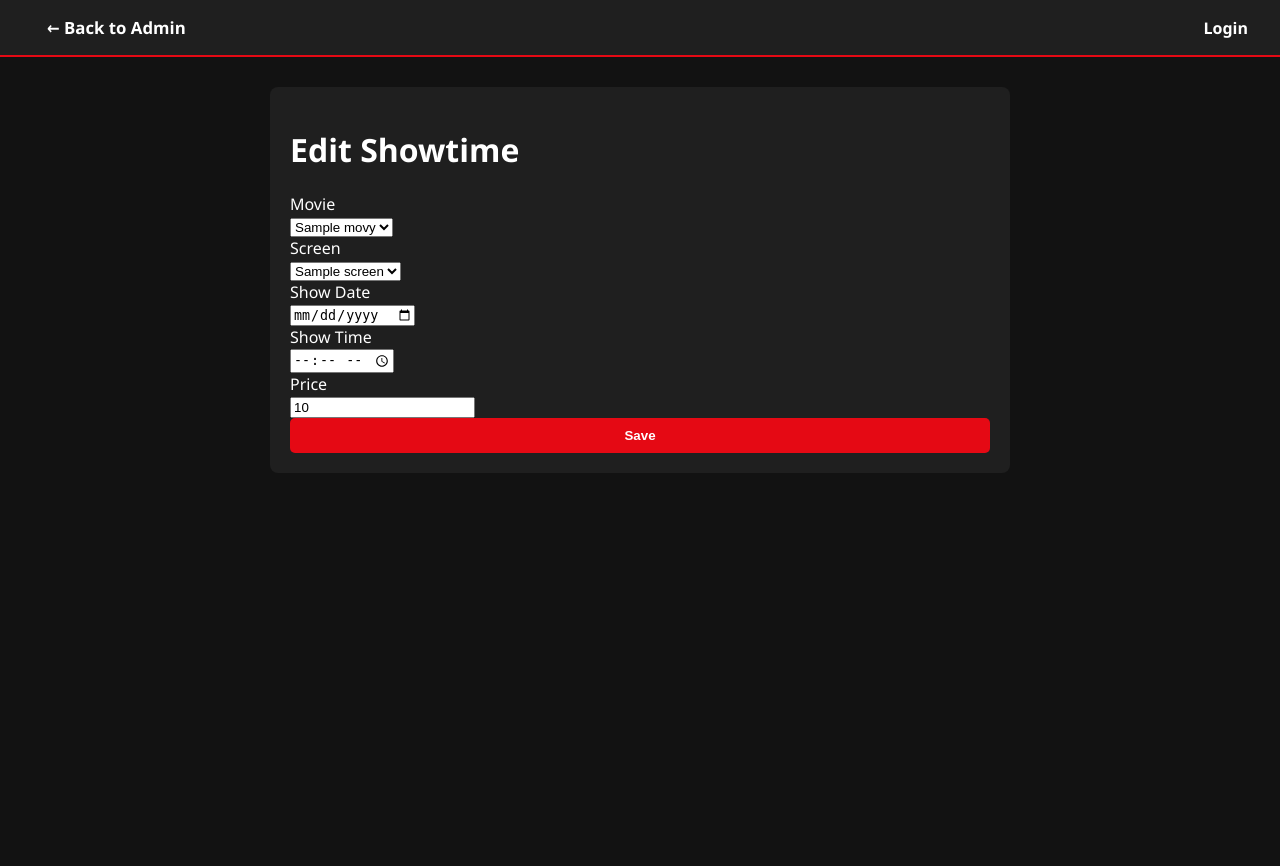
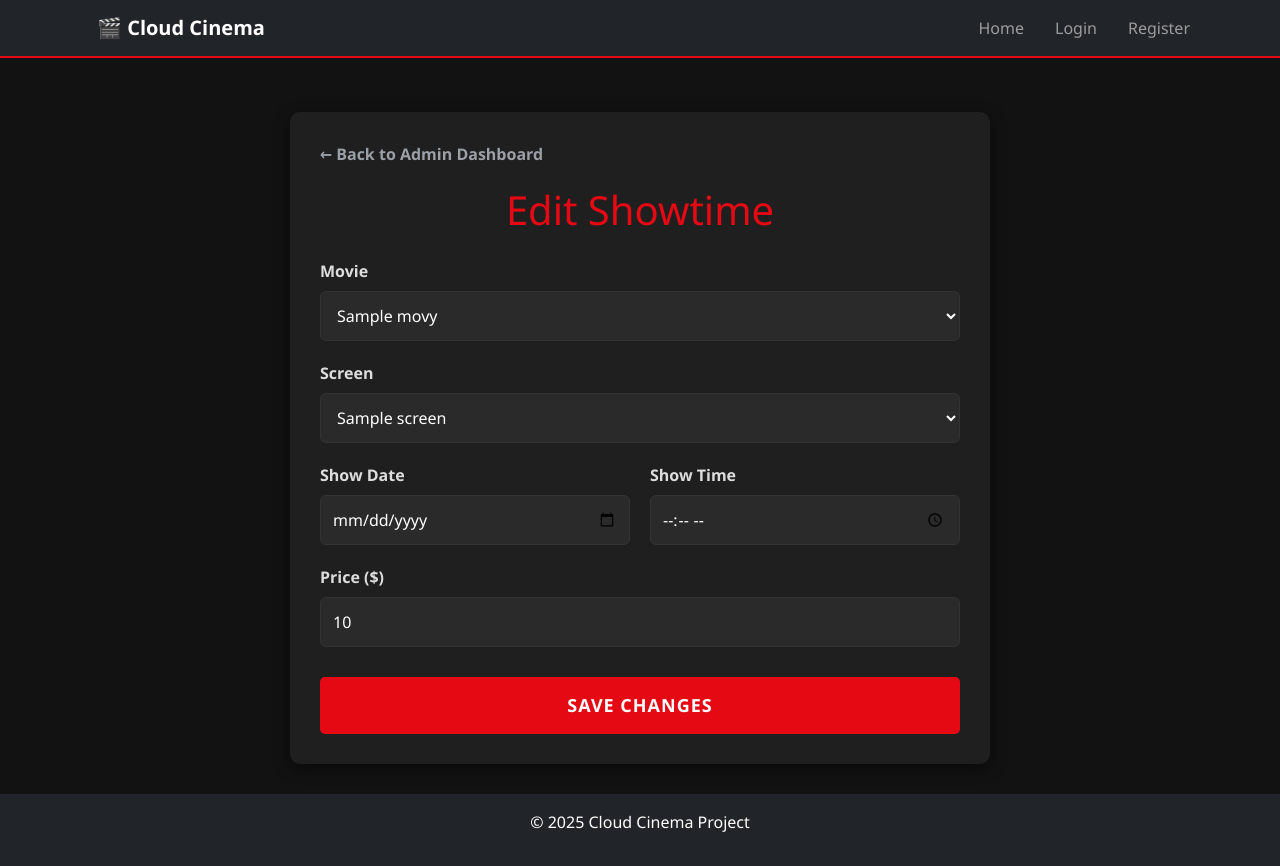
Before and after one commit to KeatYee/CloudCinema-Ticketing-System, a Flask app: template cloud-cinema-system/app/templates/admin_edit_showtime.html in a window 1280 px wide. Before the commit the page ends 473 px from the top, so only its background shows below. Run offline with Flask 3, Linux system fonts and the light colour scheme; the template is opened without the code that fills it: most values are stand-ins (such as "Sample title", 1, 10 or a date in 2020).

Commit message:
Update admin_edit_showtime.html

```diff
--- a/cloud-cinema-system/app/templates/admin_edit_showtime.html
+++ b/cloud-cinema-system/app/templates/admin_edit_showtime.html
@@ -1,45 +1,72 @@
-<!DOCTYPE html>
-<html lang="en">
-<head>
-    <meta charset="UTF-8">
-    <link rel="stylesheet" href="{{ url_for('static', filename='css/style.css') }}">
-    <title>Edit Showtime</title>
-</head>
-<body>
-    <nav>
-        <div class="page-title"><a href="{{ url_for('admin.admin_index') }}">← Back to Admin</a></div>
-        <div>
-            {% if session.get('user_id') %}
-                <a href="{{ url_for('auth.profile') }}">Hi, {{ session['name'] }}</a>
-                <a href="{{ url_for('auth.logout') }}">Logout</a>
-            {% else %}
-                <a href="{{ url_for('auth.login') }}">Login</a>
-            {% endif %}
+{% extends "base.html" %}
+
+{% block content %}
+<div style="max-width:700px;margin:30px auto;padding:30px;background:#1f1f1f;border-radius:10px;box-shadow: 0 4px 15px rgba(0,0,0,0.5);">
+
+    <!-- Back Link -->
+    <div style="margin-bottom: 20px;">
+         <a href="{{ url_for('admin.admin_index') }}" style="color: #9aa0a6; text-decoration: none; font-weight: bold;">
+            &larr; Back to Admin Dashboard
+        </a>
     </div>
-    </nav>
 
-    <div style="max-width:700px;margin:30px auto;padding:20px;background:#1f1f1f;border-radius:8px;">
-        <h1>Edit Showtime</h1>
+    <h1 style="color:#e50914; margin-bottom: 25px; text-align: center;">Edit Showtime</h1>
+
     <form method="post">
-            <label>Movie<br>
-                <select name="movie_id">
+        <!-- Movie Select -->
+        <div style="margin-bottom: 20px;">
+            <label style="color: #ddd; display: block; margin-bottom: 8px; font-weight: bold;">Movie</label>
+            <select name="movie_id" required
+                    style="width: 100%; padding: 12px; border-radius: 6px; border: 1px solid #333; background: #2a2a2a; color: #fff; font-size: 16px;">
                 {% for m in movies %}
-                        <option value="{{ m.movie_id }}" {% if showtime.movie_id==m.movie_id %}selected{% endif %}>{{ m.title }}</option>
+                    <option value="{{ m.movie_id }}" {% if showtime.movie_id == m.movie_id %}selected{% endif %}>
+                        {{ m.title }}
+                    </option>
                 {% endfor %}
             </select>
-            </label><br>
-            <label>Screen<br>
-                <select name="screen_id">
+        </div>
+
+        <!-- Screen Select -->
+        <div style="margin-bottom: 20px;">
+            <label style="color: #ddd; display: block; margin-bottom: 8px; font-weight: bold;">Screen</label>
+            <select name="screen_id" required
+                    style="width: 100%; padding: 12px; border-radius: 6px; border: 1px solid #333; background: #2a2a2a; color: #fff; font-size: 16px;">
                 {% for sc in screens %}
-                        <option value="{{ sc.screen_id }}" {% if showtime.screen_id==sc.screen_id %}selected{% endif %}>{{ sc.screen_name }}</option>
+                    <option value="{{ sc.screen_id }}" {% if showtime.screen_id == sc.screen_id %}selected{% endif %}>
+                        {{ sc.screen_name }}
+                    </option>
                 {% endfor %}
             </select>
-            </label><br>
-            <label>Show Date<br><input type="date" name="show_date" value="{{ showtime.show_date }}" required></label><br>
-            <label>Show Time<br><input type="time" name="show_time" value="{{ showtime.show_time }}" required></label><br>
-            <label>Price<br><input name="price" value="{{ showtime.price }}" required></label><br>
-            <button type="submit" class="btn-book">Save</button>
+        </div>
+
+        <div style="display: flex; gap: 20px;">
+            <!-- Date Input -->
+            <div style="flex: 1; margin-bottom: 20px;">
+                <label style="color: #ddd; display: block; margin-bottom: 8px; font-weight: bold;">Show Date</label>
+                <input type="date" name="show_date" value="{{ showtime.show_date }}" required
+                       style="width: 100%; padding: 12px; border-radius: 6px; border: 1px solid #333; background: #2a2a2a; color: #fff; font-size: 16px;">
+            </div>
+
+            <!-- Time Input -->
+            <div style="flex: 1; margin-bottom: 20px;">
+                <label style="color: #ddd; display: block; margin-bottom: 8px; font-weight: bold;">Show Time</label>
+                <!-- Note: Ensure time format from DB is compatible (HH:MM), might need string slicing in Python or Jinja if it includes seconds -->
+                <input type="time" name="show_time" value="{{ showtime.show_time }}" required
+                       style="width: 100%; padding: 12px; border-radius: 6px; border: 1px solid #333; background: #2a2a2a; color: #fff; font-size: 16px;">
+            </div>
+        </div>
+
+        <!-- Price Input -->
+        <div style="margin-bottom: 30px;">
+            <label style="color: #ddd; display: block; margin-bottom: 8px; font-weight: bold;">Price ($)</label>
+            <input name="price" type="number" step="0.01" value="{{ showtime.price }}" required
+                   style="width: 100%; padding: 12px; border-radius: 6px; border: 1px solid #333; background: #2a2a2a; color: #fff; font-size: 16px;">
+        </div>
+
+        <!-- Submit Button -->
+        <button type="submit" class="btn-book" style="width: 100%; padding: 15px; font-size: 18px; text-transform: uppercase; letter-spacing: 1px;">
+            Save Changes
+        </button>
     </form>
 </div>
-</body>
-</html>
+{% endblock %}
```
Lines whose indentation alone changed are shown as unchanged.
